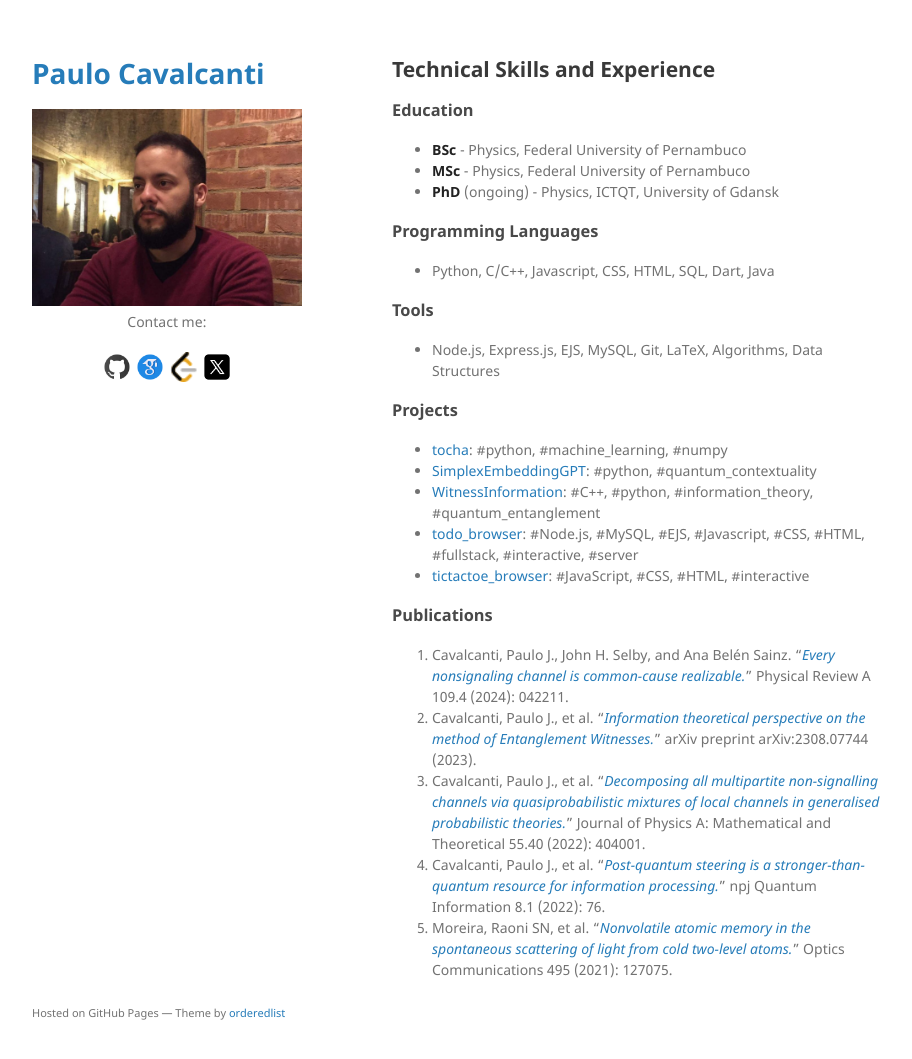
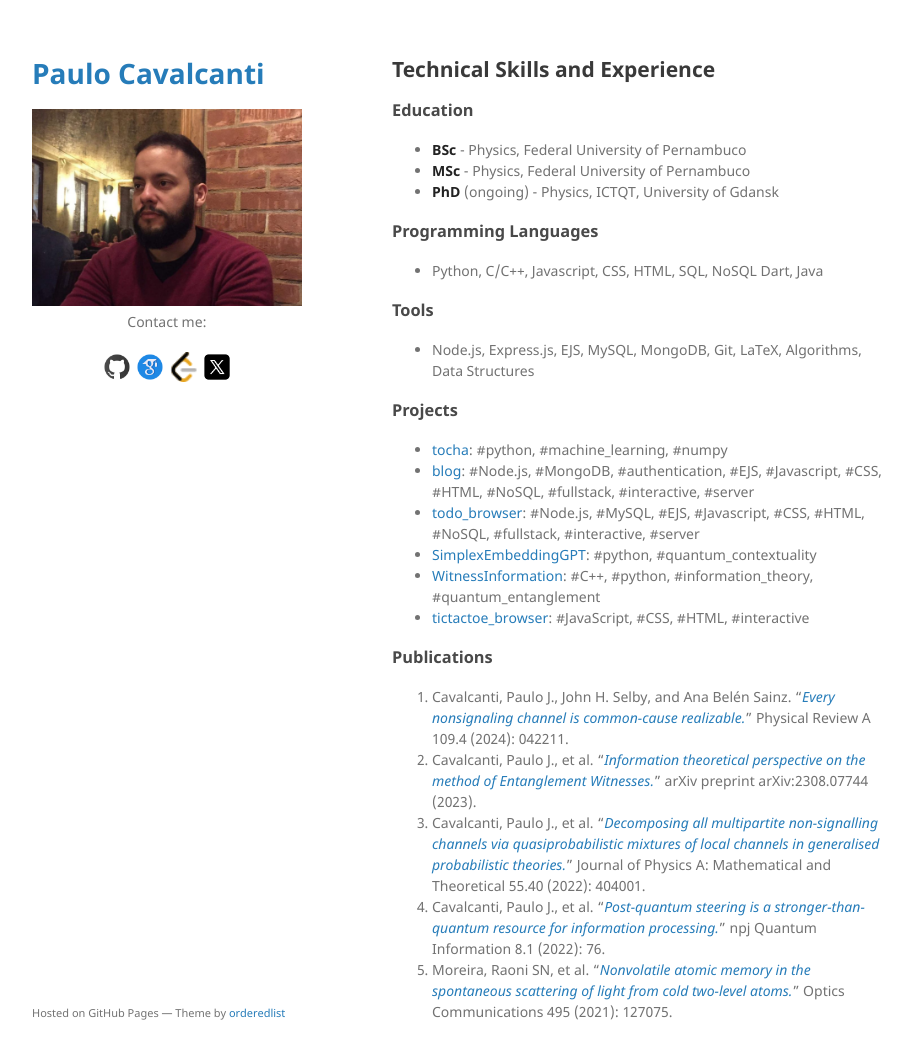
Before and after one commit to pjcavalcanti/pjcavalcanti.github.io, a Jekyll site: the page built from index.md, in a window 1280 px wide and 1092 px high. Shown: the top 1059 px of the window, without its empty margins (178-1090 px from the left). Built offline with Jekyll 4.4.1, drawn with Linux system fonts in a browser that asks for light colours.

Commit message:
added blog, nosql, mondodb

```diff
--- a/index.md
+++ b/index.md
@@ -14,18 +14,19 @@ toc: true
 
 ### Programming Languages
 
-- Python, C/C++, Javascript, CSS, HTML, SQL, Dart, Java
+- Python, C/C++, Javascript, CSS, HTML, SQL, NoSQL Dart, Java
 
 ### Tools
 
-- Node.js, Express.js, EJS, MySQL, Git, LaTeX, Algorithms, Data Structures
+- Node.js, Express.js, EJS, MySQL, MongoDB, Git, LaTeX, Algorithms, Data Structures
 
 ### Projects
 
 - [tocha](https://github.com/pjcavalcanti/tocha): #python, #machine_learning, #numpy
+- [blog](https://github.com/pjcavalcanti/blog): #Node.js, #MongoDB, #authentication, #EJS, #Javascript, #CSS, #HTML, #NoSQL, #fullstack, #interactive, #server
+- [todo_browser](https://github.com/pjcavalcanti/todo_browser): #Node.js, #MySQL, #EJS, #Javascript, #CSS, #HTML, #NoSQL, #fullstack, #interactive, #server
 - [SimplexEmbeddingGPT](https://github.com/pjcavalcanti/SimplexEmbeddingGPT): #python, #quantum_contextuality
 - [WitnessInformation](https://github.com/pjcavalcanti/WitnessInformation): #C++, #python, #information_theory, #quantum_entanglement
-- [todo_browser](https://github.com/pjcavalcanti/todo_browser): #Node.js, #MySQL, #EJS, #Javascript, #CSS, #HTML, #fullstack, #interactive, #server
 - [tictactoe_browser](https://github.com/pjcavalcanti/tictactoe_browser): #JavaScript, #CSS, #HTML, #interactive
 
 ### Publications
```
